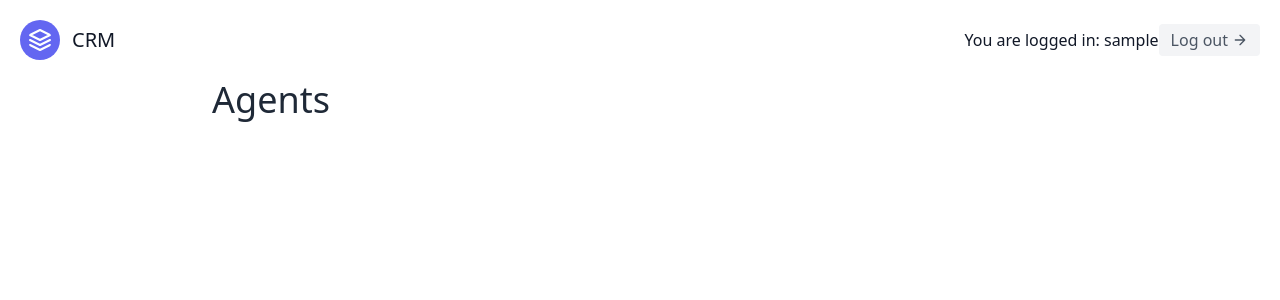
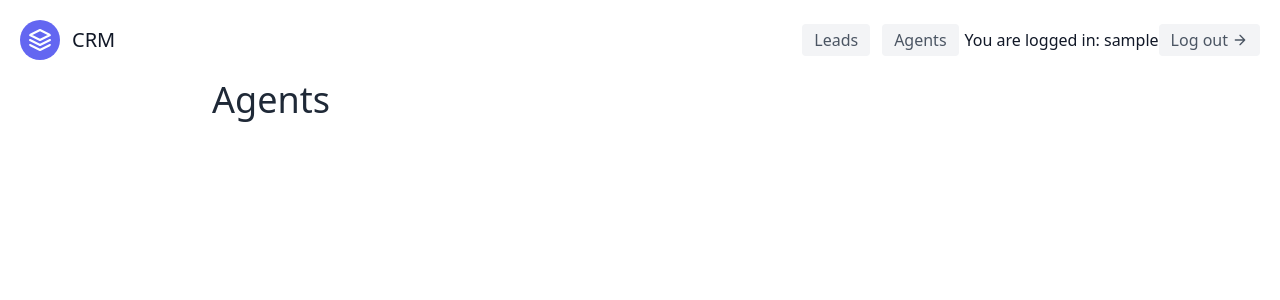
Before and after one commit to langBeralarm/just-django-tutorial, a Django app: page /agents/ in a window 1280 px wide. Shown: the top 300 px of the page. Run offline with Django 4.2, Linux system fonts and the light colour scheme; the visitor is signed in with stand-in values (Sample User, id 1); data that the repository does not hold is empty; some libraries are stand-ins or nearby versions.

Commit message:
Add links to agents, leads in navbar

```diff
--- a/crm/templates/navbar.html
+++ b/crm/templates/navbar.html
@@ -8,15 +8,22 @@
             </svg>
             <span class="ml-3 text-xl">CRM</span>
         </a>
+        <nav class="md:ml-auto flex flex-wrap items-center text-base justify-center">
+
             {% if not request.user.is_authenticated %}
-        <nav class="md:ml-auto flex flex-wrap items-center text-base justify-center">
             <a class="mr-5 hover:text-gray-900" href="{% url 'leads:signup' %}">Sign Up</a>
-        </nav>
             {% endif %}
             {% if request.user.is_authenticated %}
+            <a href="{% url 'leads:lead_list' %}"
+               class="inline-flex mx-1.5 items-center bg-gray-100 border-0 py-1 px-3 focus:outline-none hover:bg-gray-200 rounded text-base mt-4 md:mt-0">Leads
+            </a>
+            <a href="{% url 'agents:agent_list' %}"
+               class="inline-flex mx-1.5 items-center bg-gray-100 border-0 py-1 px-3 focus:outline-none hover:bg-gray-200 rounded text-base mt-4 md:mt-0">Agents
+            </a>
             <span class="ml-auto text-gray-900">You are logged in: {{ request.user.username }}</span>
             <a href="{% url 'logout' %}"
-           class="inline-flex items-center bg-gray-100 border-0 py-1 px-3 focus:outline-none hover:bg-gray-200 rounded text-base mt-4 md:mt-0">Log out
+               class="inline-flex items-center bg-gray-100 border-0 py-1 px-3 focus:outline-none hover:bg-gray-200 rounded text-base mt-4 md:mt-0">Log
+                out
                 <svg fill="none" stroke="currentColor" stroke-linecap="round" stroke-linejoin="round" stroke-width="2"
                      class="w-4 h-4 ml-1" viewBox="0 0 24 24">
                     <path d="M5 12h14M12 5l7 7-7 7"></path>
@@ -31,5 +38,6 @@
                 </svg>
             </a>
             {% endif %}
+        </nav>
     </div>
 </header>
```
Lines whose indentation alone changed are shown as unchanged.
